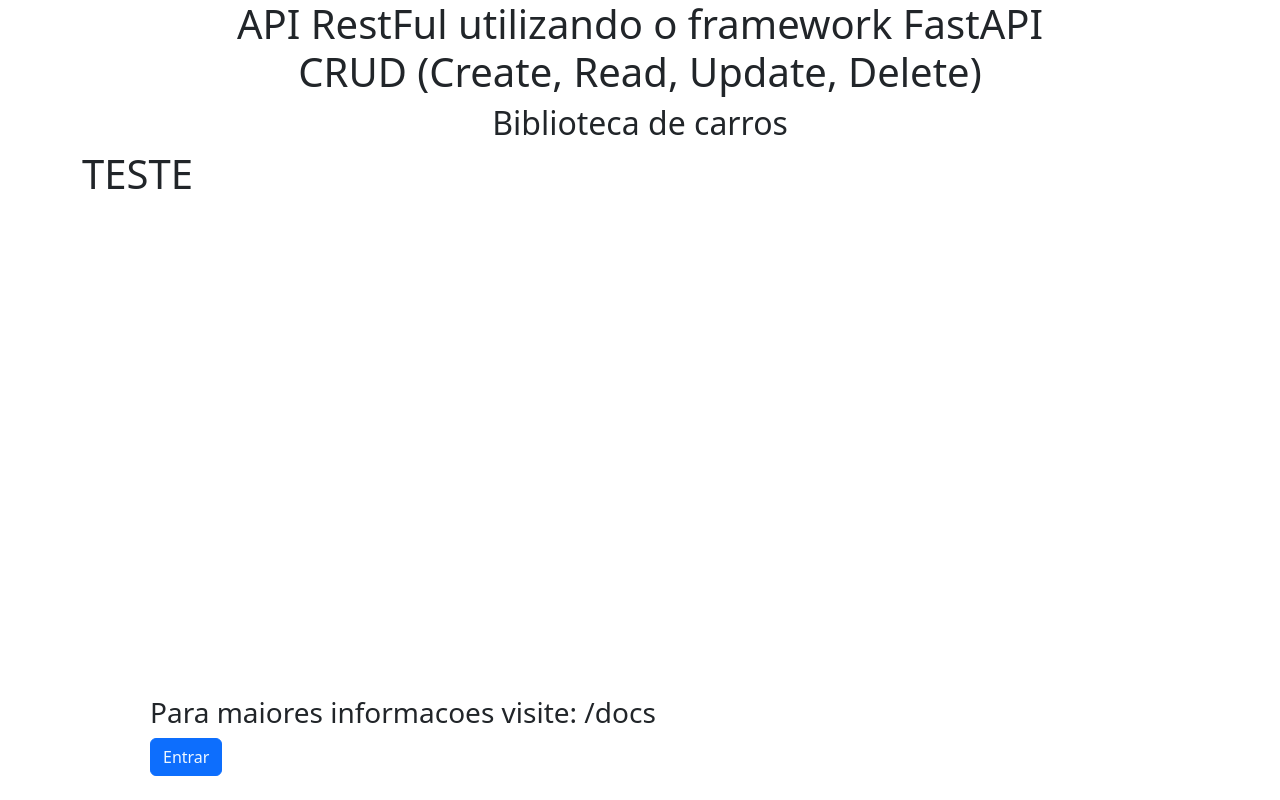
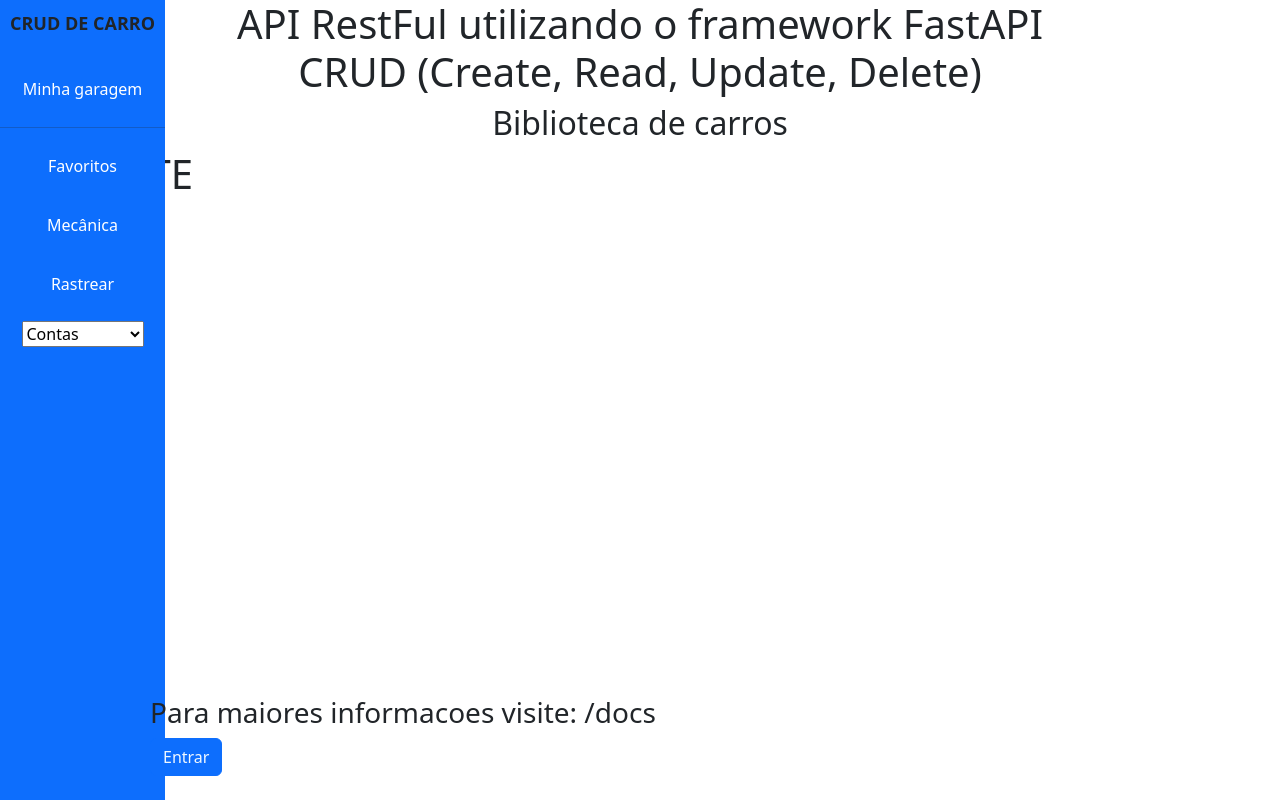
Before and after one commit to Gutobiel/CRUD_FASTAPI, a FastAPI app: page /ver in a window 1280 px wide. Run offline with FastAPI, Linux system fonts and the light colour scheme.

Commit message:
adicionei a barra menu

```diff
--- a/app.py
+++ b/app.py
@@ -28,6 +28,10 @@
 @app.get("/", tags=["Tela Inicial"])
 async def home(request: Request, db: Session = Depends(get_db)):
     veiculos = db.query(models.models.Veiculo).order_by(models.models.Veiculo.id.desc())
+
+    somaVeiculos = sum(id[0] for veiculos_id in id)
+
+
     return templates.TemplateResponse("index.html", {"request": request, "veiculos": veiculos})
 
 @app.get("/addnew", tags=["Tela de criar"])
--- a/templates/base.html
+++ b/templates/base.html
@@ -11,6 +11,53 @@
 
 </head>
 <style>
+ #side-bar {
+    width: auto;
+    height: 100%;
+    background-color: #0d6efd;
+    position: fixed;
+    top: 0;
+    left: -60px;
+    transition: left 0.3s;
+
+}
+
+#side-bar p{
+    padding: 10px;
+    font-size:large;
+}
+
+#side-bar.active {
+    left: 0;
+}
+
+#side-bar:hover {
+    left: 0;
+}
+
+#side-bar ul {
+    list-style: none;
+    padding: 0;
+    margin: 20px 0;
+}
+
+#side-bar ul li {
+    text-align: center;
+    margin-bottom: 15px;
+}
+
+#side-bar ul li a {
+    color: #ffffff;
+    text-decoration: none;
+    display: block;
+    padding: 10px;
+    transition: background-color 0.3s;
+}
+
+#side-bar ul li a:hover {
+    background-color: #151d3b;
+}
+
     .rodape {
         bottom: 0;
         margin-left: 150px;
@@ -23,9 +70,34 @@
         text-decoration: none
     }
 
+    .ListNoCSS{
+        text-decoration: none;
+    }
+
 </style>
 <body>
     <div class="container">
+
+        <nav id="side-bar">
+            <p><strong>CRUD DE CARRO</strong></p>
+            <ul>
+                <li><a href="#">Minha garagem</a> </li>
+                <li><hr></li>
+                <li><a href="#">Favoritos</a></li>
+                <li><a href="#">Mecânica</a></li>
+                <li><a href="#">Rastrear</a></li>
+                <li class="ListNoCSS"><select>
+                    <option selected value="1">Contas</option>
+                    <option value="1">Habilitação</option>
+                    <option value="2">Pagar Multas</option>
+                    <option value="3">IPVA</option>
+                    <option value="3">Extrato</option>
+                  </select>
+                </li>
+
+            </ul>
+        </nav>
+
         <h1 class="page-header text-center">API RestFul utilizando o framework FastAPI <br> CRUD (Create, Read, Update, Delete)</h1>
         <h2 class="page-title text-center">Biblioteca de carros</h2>
         {% block content %}
--- a/templates/index.html
+++ b/templates/index.html
@@ -4,7 +4,6 @@
  <div class="row">
     <div class="col-12">
         <a href="addnew" class="btn btn-primary">Adicionar</a> <br><br>
-
         <div class="search-bar">
             <input type="search" id="form1" placeholder="Pesquisar" >
             <select class="custom-select">
--- a/templates/ver.html
+++ b/templates/ver.html
@@ -4,4 +4,5 @@
 
 <h1>TESTE</h1>
 
+
 {% endblock content %}
```
Also changed, not shown: fastapiguto.sqlite3.
